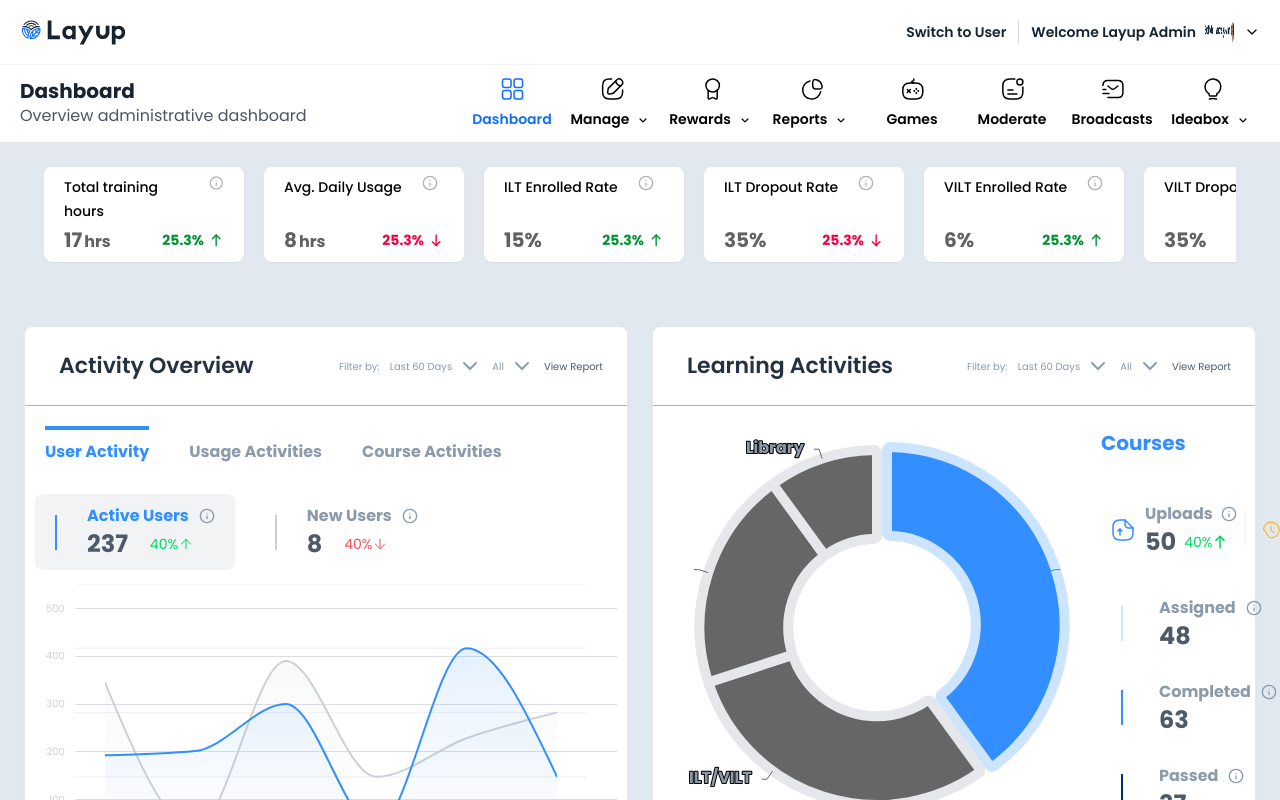
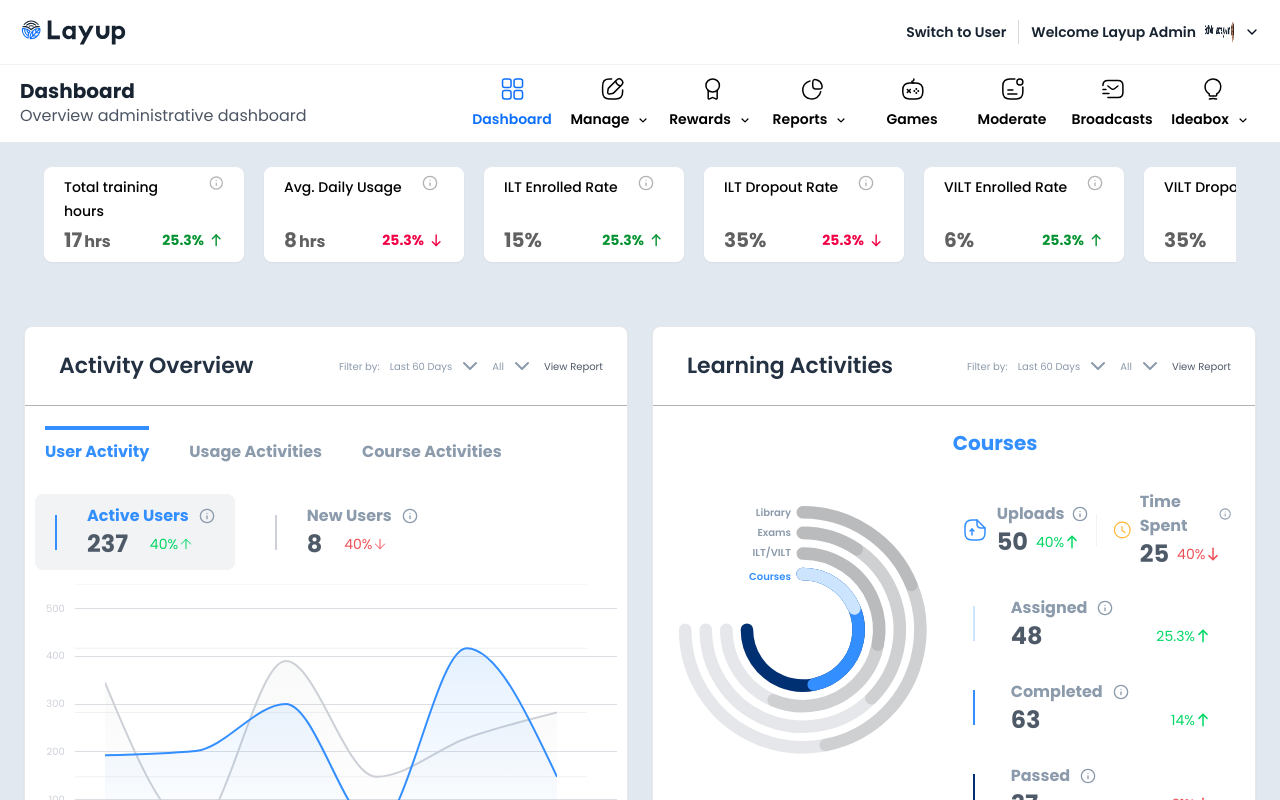
Before and after one commit to Dinnerli/dashboardprototype, a React (Vite) app: page / in a window 1280 px wide. Shown: the top 800 px of the page. Built offline with nearby package versions, Linux system fonts and the light colour scheme.

Commit message:
Reverted to edit edt-2cc68214-8cc9-437e-9495-0209cece88bf: "Animate charts
Animate the charts in the dashboard."

```diff
--- a/src/components/dashboard/HighchartsCard.tsx
+++ b/src/components/dashboard/HighchartsCard.tsx
@@ -2,7 +2,7 @@
 import { Card, CardContent, CardHeader, CardTitle } from "@/components/ui/card";
 import Highcharts from 'highcharts';
 import HighchartsReact from 'highcharts-react-official';
-import { useEffect, useState, useRef } from "react";
+import { useEffect, useState } from "react";
 
 interface HighchartsCardProps {
   title?: string;
@@ -11,9 +11,6 @@ interface HighchartsCardProps {
 const HighchartsCard = ({
   title = "Performance Metrics"
 }: HighchartsCardProps) => {
-  const [animate, setAnimate] = useState(false);
-  const chartRef = useRef<HighchartsReact.RefObject>(null);
-
   const [chartOptions, setChartOptions] = useState<Highcharts.Options>({
     title: {
       text: 'Monthly Performance',
@@ -33,12 +30,12 @@ const HighchartsCard = ({
     series: [{
       type: 'spline',
       name: 'Course Completion',
-      data: [0, 0, 0, 0, 0, 0, 0, 0, 0, 0, 0, 0], // Start with zero values
+      data: [43, 52, 57, 69, 72, 75, 80, 65, 60, 63, 68, 76],
       color: '#338FFF'
     }, {
       type: 'spline',
       name: 'Engagement',
-      data: [0, 0, 0, 0, 0, 0, 0, 0, 0, 0, 0, 0], // Start with zero values
+      data: [30, 35, 40, 55, 59, 68, 62, 50, 45, 60, 65, 70],
       color: '#00D764'
     }],
     credits: {
@@ -48,38 +45,8 @@ const HighchartsCard = ({
       itemStyle: {
         fontFamily: 'Poppins'
       }
-    },
-    plotOptions: {
-      series: {
-        animation: {
-          duration: 1500
-        }
-      }
     }
   });
-
-  useEffect(() => {
-    // Animate chart data after component mounts
-    const timer = setTimeout(() => {
-      setAnimate(true);
-      setChartOptions({
-        ...chartOptions,
-        series: [{
-          type: 'spline',
-          name: 'Course Completion',
-          data: [43, 52, 57, 69, 72, 75, 80, 65, 60, 63, 68, 76],
-          color: '#338FFF'
-        }, {
-          type: 'spline',
-          name: 'Engagement',
-          data: [30, 35, 40, 55, 59, 68, 62, 50, 45, 60, 65, 70],
-          color: '#00D764'
-        }]
-      });
-    }, 500);
-
-    return () => clearTimeout(timer);
-  }, []);
 
   return (
     <Card className="w-[455px] h-[555px] shadow-sm animate-slide-in-up font-poppins" style={{ animationDelay: '0.4s' }}>
@@ -95,7 +62,6 @@ const HighchartsCard = ({
         <HighchartsReact
           highcharts={Highcharts}
           options={chartOptions}
-          ref={chartRef}
         />
       </CardContent>
     </Card>
--- a/src/components/dashboard/LearningActivitiesCard.tsx
+++ b/src/components/dashboard/LearningActivitiesCard.tsx
@@ -1,122 +1,7 @@
-
 import { Card } from "@/components/ui/card";
 import { ChevronDown, Info } from "lucide-react";
-import { useEffect, useState, useRef } from "react";
-import Highcharts from 'highcharts';
-import HighchartsReact from 'highcharts-react-official';
 
 const LearningActivitiesCard = () => {
-  const [animate, setAnimate] = useState(false);
-  const chartRef = useRef<HighchartsReact.RefObject>(null);
-
-  // Chart options for the circular activity chart
-  const chartOptions: Highcharts.Options = {
-    chart: {
-      type: 'pie',
-      backgroundColor: 'transparent',
-      height: 400,
-      width: 400,
-      animation: {
-        duration: 1000
-      }
-    },
-    credits: {
-      enabled: false
-    },
-    title: {
-      text: ''
-    },
-    plotOptions: {
-      pie: {
-        borderWidth: 10,
-        borderColor: 'transparent',
-        innerSize: '50%',
-        size: '100%',
-        dataLabels: {
-          enabled: true,
-          formatter: function(this: Highcharts.PointLabelObject) {
-            // Use the correct 'this' type with the proper properties
-            return this.key;
-          },
-          style: {
-            color: '#8C9BAC',
-            fontWeight: 'bold',
-            fontSize: '16px',
-            fontFamily: 'Poppins'
-          },
-          distance: 10
-        },
-        states: {
-          hover: {
-            enabled: true,
-            brightness: 0.1
-          }
-        },
-        animation: {
-          duration: 1500
-        }
-      },
-      series: {
-        animation: {
-          duration: 1500
-        }
-      }
-    },
-    series: [{
-      type: 'pie',
-      name: 'Learning Activities',
-      data: [
-        {
-          name: 'Courses',
-          y: 40,
-          color: '#338FFF',
-          borderColor: '#CDE4FF',
-          borderWidth: 10,
-          sliced: true,
-          selected: true
-        },
-        {
-          name: 'ILT/VILT',
-          y: 30,
-          color: '#666',
-          borderColor: '#E5E7EA',
-          borderWidth: 10,
-          sliced: false
-        },
-        {
-          name: 'Exams',
-          y: 20,
-          color: '#666',
-          borderColor: '#E5E7EA',
-          borderWidth: 10,
-          sliced: false
-        },
-        {
-          name: 'Library',
-          y: 10,
-          color: '#666',
-          borderColor: '#E5E7EA',
-          borderWidth: 10,
-          sliced: false
-        }
-      ]
-    }]
-  };
-
-  useEffect(() => {
-    // Animate the chart when component mounts
-    const timer = setTimeout(() => {
-      setAnimate(true);
-
-      // Redraw the chart to trigger animation
-      if (chartRef.current && chartRef.current.chart) {
-        chartRef.current.chart.redraw();
-      }
-    }, 500);
-
-    return () => clearTimeout(timer);
-  }, []);
-
   return (
     <Card className="w-full mt-6 animate-slide-in-up" style={{ animationDelay: '0.3s' }}>
       <div className="w-full">
@@ -149,14 +34,26 @@ const LearningActivitiesCard = () => {
 
         {/* Content */}
         <div className="flex flex-col lg:flex-row p-6 gap-6">
-          {/* Chart - replaced static SVG with Highcharts */}
+          {/* Chart */}
           <div className="flex-1 flex justify-center items-center">
-            <HighchartsReact
-              highcharts={Highcharts}
-              options={chartOptions}
-              ref={chartRef}
-              containerProps={{ className: 'w-full h-full' }}
-            />
+            <svg width="400" height="400" viewBox="0 0 400 401" fill="none" xmlns="http://www.w3.org/2000/svg" className="max-w-full h-auto">
+              <path d="M199.882 13.2917C236.927 13.2917 273.141 24.2659 303.943 44.8266C334.745 65.3872 358.752 94.6109 372.928 128.802C387.105 162.993 390.814 200.616 383.587 236.913C376.36 273.21 358.521 306.551 332.326 332.72C306.131 358.888 272.757 376.71 236.423 383.929C200.09 391.149 162.429 387.444 128.204 373.281C93.9788 359.119 64.726 335.136 44.1448 304.364C23.5637 273.593 12.5785 237.416 12.5786 200.408" stroke="#E5E7EA" strokeWidth="20" strokeLinecap="round"></path>
+              <path d="M199.882 13.2917C236.928 13.2917 273.141 24.266 303.943 44.8266C334.745 65.3872 358.752 94.6109 372.928 128.802C387.105 162.993 390.814 200.616 383.587 236.913C376.36 273.21 358.521 306.551 332.326 332.72C306.131 358.889 272.757 376.71 236.423 383.93" stroke="black" strokeOpacity="0.1" strokeWidth="20" strokeLinecap="round"></path>
+              <path d="M199.882 13.2917C236.928 13.2917 273.141 24.266 303.943 44.8266C334.745 65.3872 358.752 94.6109 372.928 128.802" stroke="black" strokeOpacity="0.1" strokeWidth="20" strokeLinecap="round"></path>
+              <text fill="#8C9BAC" xmlSpace="preserve" style={{ whiteSpace: "pre" }} fontFamily="Poppins" fontSize="16" fontWeight="600" letterSpacing="0em"><tspan x="125.023" y="18.6">Library</tspan></text>
+              <path d="M199.882 46.0371C230.444 46.0371 260.32 55.0908 285.732 72.0534C311.144 89.0159 330.95 113.125 342.645 141.333C354.341 169.541 357.401 200.58 351.439 230.525C345.476 260.47 330.759 287.976 309.148 309.565C287.537 331.154 260.004 345.857 230.028 351.813C200.053 357.77 168.983 354.713 140.748 343.028C112.512 331.344 88.3782 311.558 71.3988 286.172C54.4193 260.786 45.3566 230.94 45.3567 200.408" stroke="#E5E7EA" strokeWidth="20" strokeLinecap="round"></path>
+              <path d="M199.882 46.0371C230.444 46.0371 260.32 55.0908 285.732 72.0534C311.143 89.0159 330.949 113.125 342.645 141.333C354.341 169.541 357.401 200.58 351.438 230.525C345.476 260.47 330.759 287.976 309.148 309.565" stroke="black" strokeOpacity="0.1" strokeWidth="20" strokeLinecap="round"></path>
+              <path d="M199.882 46.0371C230.444 46.0371 260.32 55.0908 285.732 72.0534" stroke="black" strokeOpacity="0.1" strokeWidth="20" strokeLinecap="round"></path>
+              <text fill="#8C9BAC" xmlSpace="preserve" style={{ whiteSpace: "pre" }} fontFamily="Poppins" fontSize="16" fontWeight="600" letterSpacing="0em"><tspan x="127.648" y="51.1">Exams</tspan></text>
+              <path d="M199.881 78.7825C223.961 78.7825 247.499 85.9157 267.521 99.2801C287.542 112.645 303.147 131.64 312.361 153.864C321.576 176.088 323.987 200.543 319.289 224.136C314.592 247.729 302.996 269.401 285.97 286.411C268.943 303.42 247.25 315.004 223.633 319.697C200.016 324.39 175.537 321.981 153.291 312.776C131.044 303.57 112.03 287.981 98.652 267.98C85.2743 247.978 78.134 224.463 78.134 200.408" stroke="#E5E7EA" strokeWidth="20" strokeLinecap="round"></path>
+              <path d="M199.881 78.7825C223.96 78.7825 247.499 85.9157 267.52 99.2801C287.541 112.645 303.146 131.64 312.361 153.864C321.575 176.088 323.986 200.543 319.289 224.136C314.591 247.729 302.996 269.401 285.969 286.411C268.942 303.42 247.249 315.004 223.632 319.697C200.016 324.39 175.536 321.981 153.29 312.776" stroke="black" strokeOpacity="0.1" strokeWidth="20" strokeLinecap="round"></path>
+              <path d="M199.882 78.7825C223.961 78.7825 247.5 85.9157 267.521 99.2801C287.542 112.645 303.147 131.64 312.362 153.864C321.576 176.088 323.987 200.543 319.29 224.136" stroke="black" strokeOpacity="0.1" strokeWidth="20" strokeLinecap="round"></path>
+              <text fill="#8C9BAC" xmlSpace="preserve" style={{ whiteSpace: "pre" }} fontFamily="Poppins" fontSize="16" fontWeight="600" letterSpacing="0em"><tspan x="119.913" y="83.6">ILT/VILT</tspan></text>
+              <path d="M199.883 111.528C217.48 111.528 234.681 116.741 249.312 126.507C263.943 136.273 275.346 150.154 282.08 166.395C288.814 182.636 290.576 200.507 287.143 217.748C283.71 234.989 275.236 250.826 262.794 263.256C250.351 275.686 234.498 284.151 217.24 287.581C199.982 291.01 182.093 289.25 165.836 282.523C149.579 275.796 135.684 264.404 125.908 249.787C116.132 235.171 110.914 217.987 110.914 200.408" stroke="#003072" strokeWidth="20" strokeLinecap="round"></path>
+              <path d="M199.883 111.528C217.48 111.528 234.681 116.741 249.312 126.507C263.943 136.273 275.346 150.154 282.08 166.395C288.814 182.636 290.576 200.507 287.143 217.748C283.71 234.989 275.237 250.826 262.794 263.256C250.352 275.686 234.499 284.151 217.24 287.581" stroke="#338FFF" strokeWidth="20" strokeLinecap="round"></path>
+              <path d="M199.883 111.528C217.48 111.528 234.681 116.741 249.312 126.507C263.943 136.273 275.346 150.154 282.08 166.395" stroke="#CDE4FF" strokeWidth="20" strokeLinecap="round"></path>
+              <text fill="#338FFF" xmlSpace="preserve" style={{ whiteSpace: "pre" }} fontFamily="Poppins" fontSize="16" fontWeight="600" letterSpacing="0em"><tspan x="114.288" y="121.1">Courses</tspan></text>
+            </svg>
           </div>
 
           {/* Stats */}
@@ -198,7 +95,7 @@ const LearningActivitiesCard = () => {
 
                 <div className="flex items-center">
                   <svg width="44" height="44" viewBox="0 0 44 44" fill="none" xmlns="http://www.w3.org/2000/svg">
-                    <path d="M32 22C32 27.52 27.52 32 22 32C16.48 32 12 16.48 12 22C12 16.48 16.48 12 22 12C27.52 12 32 16.48 32 22Z" stroke="#FDB533" strokeWidth="1.5" strokeLinecap="round" strokeLinejoin="round"></path>
+                    <path d="M32 22C32 27.52 27.52 32 22 32C16.48 32 12 27.52 12 22C12 16.48 16.48 12 22 12C27.52 12 32 16.48 32 22Z" stroke="#FDB533" strokeWidth="1.5" strokeLinecap="round" strokeLinejoin="round"></path>
                     <path d="M25.71 25.18L22.61 23.33C22.07 23.01 21.63 22.24 21.63 21.61V17.51" stroke="#FDB533" strokeWidth="1.5" strokeLinecap="round" strokeLinejoin="round"></path>
                   </svg>
 
```
